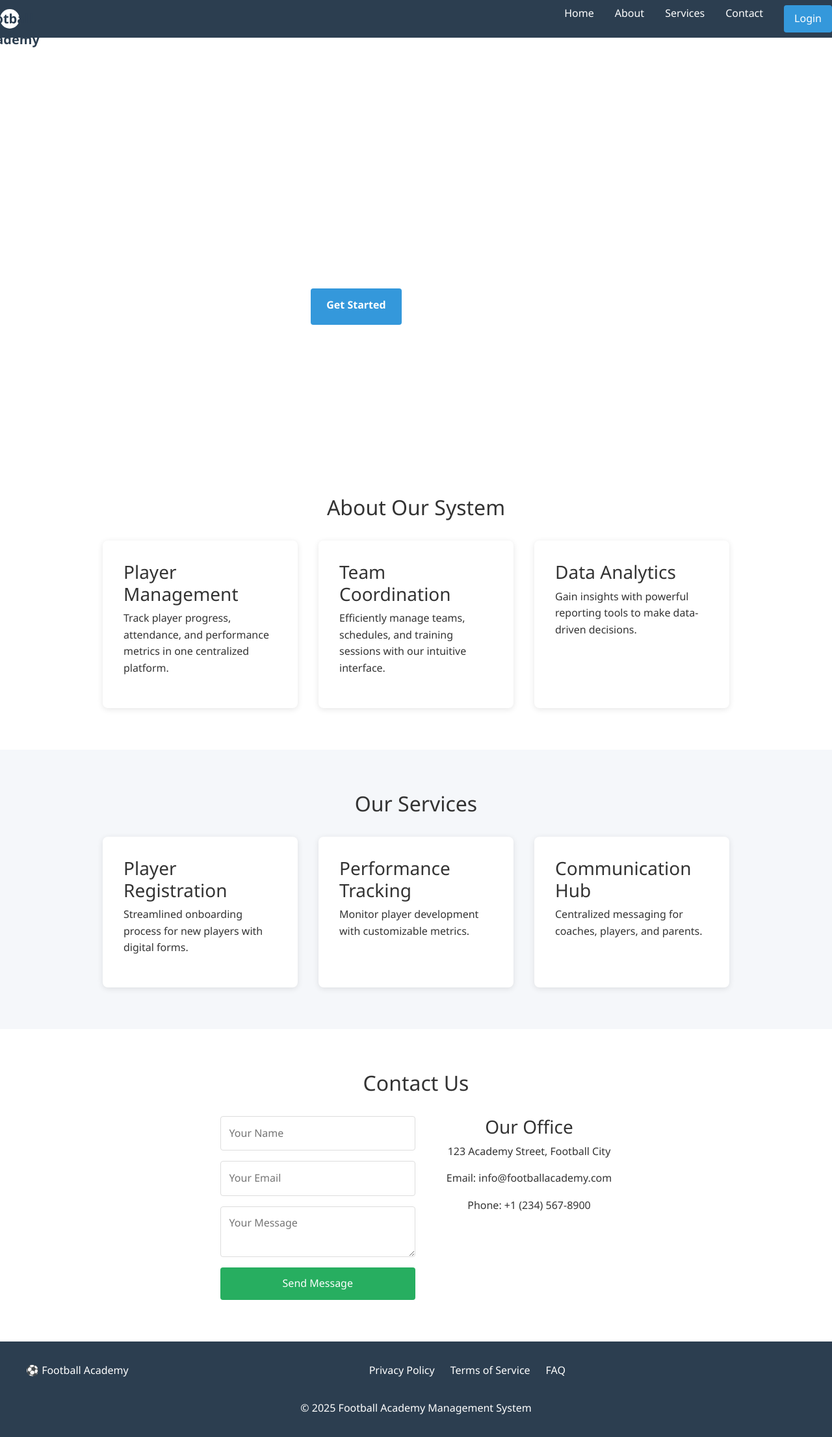
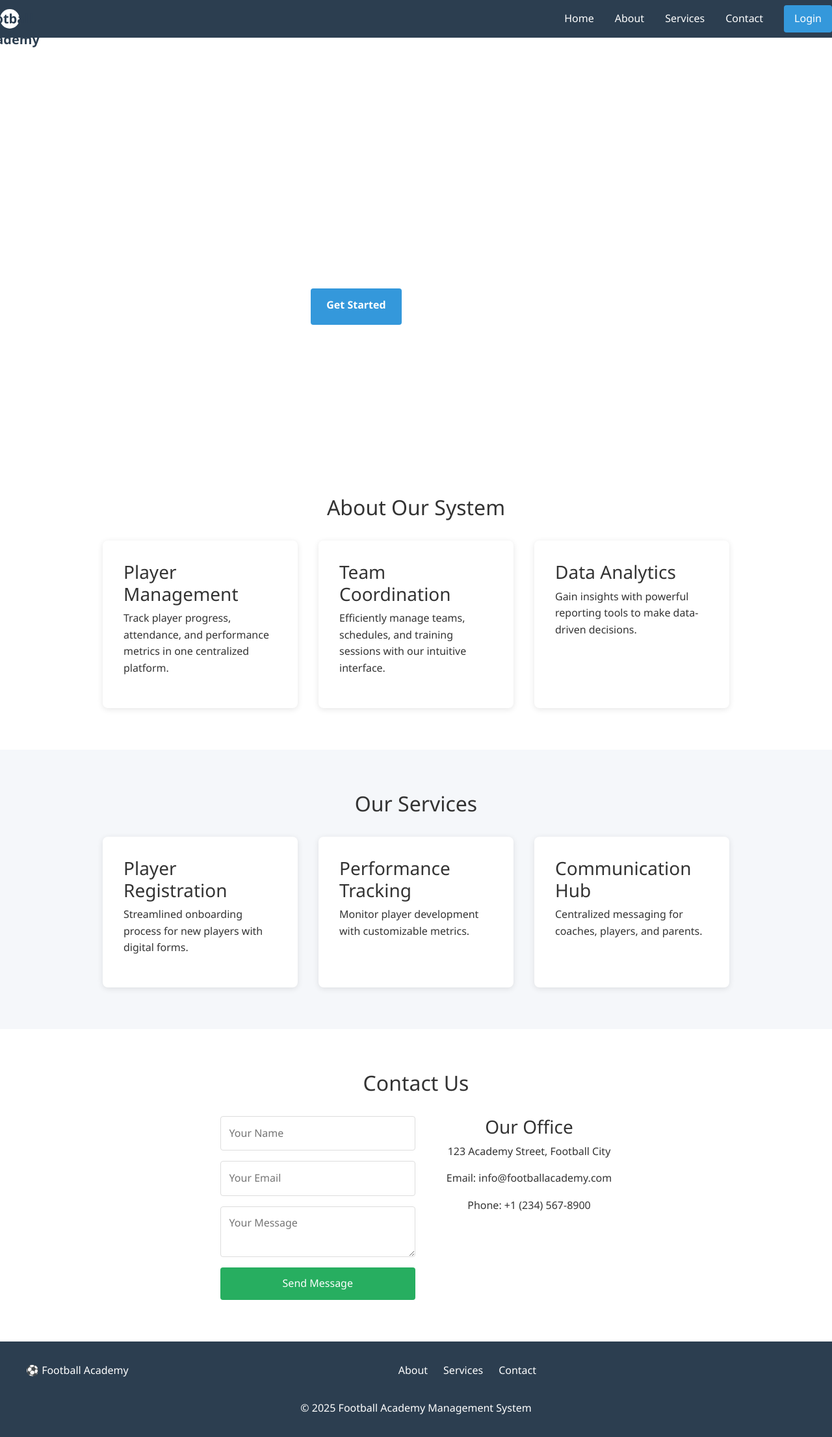
Before and after one commit to gitLunga/FMT, a React (Create React App) app: page / in a window 1280 px wide. Shown: the whole page at 65% size. Built offline with nearby package versions, Linux system fonts and the light colour scheme.

Commit message:
add player without id, and fixed landing page

```diff
--- a/src/component/ADMIN/PlayerForm.js
+++ b/src/component/ADMIN/PlayerForm.js
@@ -1,10 +1,9 @@
 import React, { useState, useEffect } from 'react';
 import api from '../../api';
 import '../ADMIN/styles/playerForm.css'; // Import the CSS file
-import { useNavigate } from "react-router-dom";
+// import { useNavigate } from "react-router-dom";
 
 const initialForm = {
-  player_id: '',
   first_name: '',
   last_name: '',
   date_of_birth: '',
@@ -22,7 +21,7 @@ const PlayerForm = ({ onSuccess }) => {
   const [form, setForm] = useState(initialForm);
   // const [success, setSuccess] = useState(false);
   const [toast, setToast] = useState(null);
-  const navigate = useNavigate();
+  // const navigate = useNavigate();
 
 
   useEffect(() => {
@@ -40,8 +39,6 @@ const PlayerForm = ({ onSuccess }) => {
   const handleSubmit = async (e) => {
     e.preventDefault();
     setToast(null);
-    // setError(null);
-    // setSuccess(false);
 
     if (!form.first_name || !form.last_name) {
       setToast({ type: 'error', message: 'First name and last name are required' });
@@ -49,12 +46,13 @@ const PlayerForm = ({ onSuccess }) => {
     }
 
     try {
-      await api.post('/players', form);
+      const response = await api.post('/players', form);
       setForm(initialForm);
-      setToast({ type: 'success', message: 'Player added successfully!' });
-      navigate('/ViewPlayers'); // Redirect to the ViewPlayers page after successful submission
-      onSuccess();
-      navigate('/ViewPlayers'); // Redirect to the ViewPlayers page after successful submission
+      setToast({
+        type: 'success',
+        message: `Player added successfully! ID: ${response.data.player_id}`
+      });
+
     } catch (error) {
       console.error('API Error:', error);
       setToast({
@@ -78,16 +76,6 @@ const PlayerForm = ({ onSuccess }) => {
 
 
       <form onSubmit={handleSubmit} className="player-form">
-        <div className="form-group">
-          <label htmlFor="player_id">Player ID</label>
-          <input
-            id="player_id"
-            name="player_id"
-            value={form.player_id}
-            onChange={handleChange}
-            placeholder="Enter unique player ID"
-          />
-        </div>
 
         <div className="form-row">
           <div className="form-group">
--- a/src/component/LandingPage.js
+++ b/src/component/LandingPage.js
@@ -1,30 +1,62 @@
 import React from 'react';
 import { Link } from 'react-router-dom';
-import '../component/styling/landing.css'; // Adjust the path as necessary
+import '../component/styling/landing.css';
 
 const LandingPage = () => {
+  const scrollToSection = (sectionId) => {
+    const element = document.getElementById(sectionId);
+    if (element) {
+      element.scrollIntoView({ behavior: 'smooth' });
+    }
+  };
+
   return (
     <div className="landing-container">
       {/* Navigation */}
       <nav className="navbar">
         <div className="logo">⚽ Football Academy</div>
         <div className="nav-links">
-          <Link to="/">Home</Link>
-          <Link to="/about">About</Link>
-          <Link to="/services">Services</Link>
-          <Link to="/contact">Contact</Link>
+          <button
+            className="nav-link"
+            onClick={() => scrollToSection('home')}
+          >
+            Home
+          </button>
+          <button
+            className="nav-link"
+            onClick={() => scrollToSection('about')}
+          >
+            About
+          </button>
+          <button
+            className="nav-link"
+            onClick={() => scrollToSection('services')}
+          >
+            Services
+          </button>
+          <button
+            className="nav-link"
+            onClick={() => scrollToSection('contact')}
+          >
+            Contact
+          </button>
           <Link to="/login" className="login-btn">Login</Link>
         </div>
       </nav>
 
       {/* Hero Section */}
-      <section className="hero">
+      <section id="home" className="hero">
         <div className="hero-content">
           <h1>Elite Football Academy Management</h1>
           <p>Streamline your academy operations with our comprehensive management system</p>
           <div className="cta-buttons">
             <Link to="/register" className="cta-primary">Get Started</Link>
-            <Link to="/demo" className="cta-secondary">Request Demo</Link>
+            <button
+              className="cta-secondary"
+              onClick={() => scrollToSection('contact')}
+            >
+              Request Demo
+            </button>
           </div>
         </div>
       </section>
@@ -91,9 +123,24 @@ const LandingPage = () => {
         <div className="footer-content">
           <div className="footer-logo">⚽ Football Academy</div>
           <div className="footer-links">
-            <Link to="/privacy">Privacy Policy</Link>
-            <Link to="/terms">Terms of Service</Link>
-            <Link to="/faq">FAQ</Link>
+            <button
+              className="footer-link"
+              onClick={() => scrollToSection('about')}
+            >
+              About
+            </button>
+            <button
+              className="footer-link"
+              onClick={() => scrollToSection('services')}
+            >
+              Services
+            </button>
+            <button
+              className="footer-link"
+              onClick={() => scrollToSection('contact')}
+            >
+              Contact
+            </button>
           </div>
           <div className="social-icons">
             {/* Add social media icons here */}
--- a/src/component/styling/landing.css
+++ b/src/component/styling/landing.css
@@ -44,7 +44,7 @@
   }
 
   .hero {
-    background: linear-gradient(rgba(0, 0, 0, 0.7), url('https://images.unsplash.com/photo-1574629810360-7efbbe195018') no-repeat center center/cover);
+    background: linear-gradient(rgba(0, 0, 0, 0.7), url('../assets/images/background.webp') );
     height: 80vh;
     display: flex;
     align-items: center;
@@ -169,3 +169,63 @@
     color: white;
     text-decoration: none;
   }
+
+  /* Navigation Link Styles */
+.nav-link {
+    background: none;
+    border: none;
+    color: white;
+    cursor: pointer;
+    font-size: inherit;
+    padding: 0;
+    transition: color 0.3s;
+  }
+
+  .nav-link:hover {
+    color: #3498db;
+  }
+
+  .footer-link {
+    background: none;
+    border: none;
+    color: white;
+    cursor: pointer;
+    font-size: inherit;
+    padding: 0;
+    text-decoration: none;
+  }
+
+  .footer-link:hover {
+    text-decoration: underline;
+  }
+
+  /* Button Styles */
+  button {
+    font-family: 'Segoe UI', Tahoma, Geneva, Verdana, sans-serif;
+  }
+
+  .cta-secondary {
+    background-color: transparent;
+    color: white;
+    border: 2px solid white;
+    cursor: pointer;
+    font-weight: bold;
+    padding: 0.8rem 1.5rem;
+    border-radius: 4px;
+    transition: all 0.3s;
+  }
+
+  .cta-secondary:hover {
+    background-color: rgba(255, 255, 255, 0.1);
+  }
+
+  /* Responsive adjustments */
+  @media (max-width: 768px) {
+    .nav-links {
+      gap: 1rem;
+    }
+
+    .hero h1 {
+      font-size: 2.5rem;
+    }
+  }
--- a/src/screens/Login.jsx
+++ b/src/screens/Login.jsx
@@ -36,7 +36,7 @@ function Login() {
             <input type="email" onChange={(event) => setEmail(event.target.value)} className="control-form" />
         </div>
         <div className="form-group">
-            <label>First name</label>
+            <label>Password</label>
             <input type="password" onChange={(event) => setPassword(event.target.value)} className="control-form" />
         </div>
         <div className="form-group">
```
Also changed, not shown: src/component/assets/images/background.webp (added).
